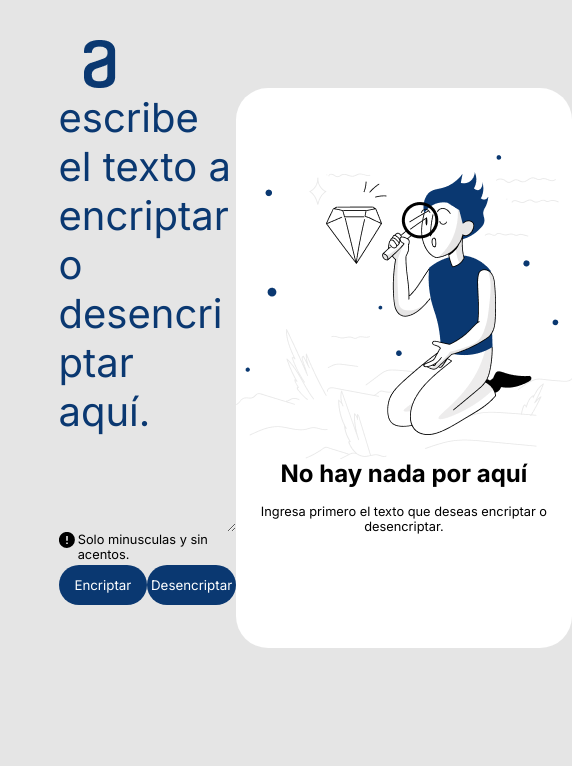
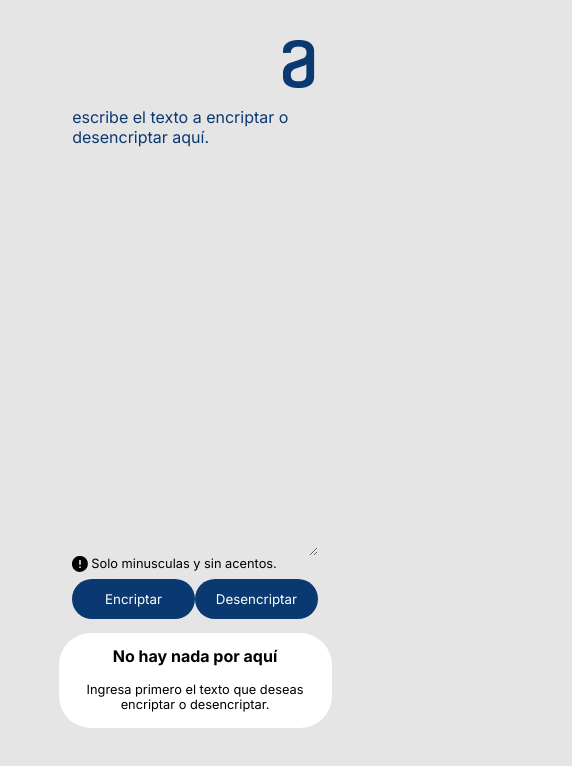
Before and after one commit to arheco/desencriptador, a plain HTML site: page index.html in a window 390 px wide. Shown: the whole page, 572 px wide, since content can reach past the window. Drawn offline with Linux system fonts and the light colour scheme.

Commit message:
Release 1.0
Se lanza la versión 1.0 de este proyecto.

```diff
--- a/js/app.js
+++ b/js/app.js
@@ -93,3 +93,5 @@ if (validado == false) {
         return false;
     }
 }
+
+//Necesario revisar la lógica en las validaciones pares.
--- a/styles/style.css
+++ b/styles/style.css
@@ -22,6 +22,7 @@ body {
 /*Parte superior*/
 
 .cabecera {
+    display: flex;
     margin: 2.5rem 0rem 0rem 2.5rem;
 }
 
@@ -102,7 +103,7 @@ body {
     display: flex;
     flex-direction: column;
     min-height: 35rem;
-    width: 35;
+    width: 35%;
     background-color: #fff;
     border-radius: 32px;
 }
@@ -143,10 +144,10 @@ body {
     border: none;
     font-family: var(--font-uno);
     color: var(--dark-blue);
-    width: 20rem;
+    width: 90%;
     font-family: var(--font-uno);
     font-size: 1rem;
-    height: 29rem;
+    height: 28.5rem;
     max-height: 29rem;
     text-transform: lowercase;
 }
@@ -162,3 +163,67 @@ body {
     outline-color: var(--dark-blue);
     box-shadow: none;
 }
+
+/*Responsividad*/
+
+@media (max-width: 1200px){
+
+    .cabecera {
+        justify-content: center;
+    }
+
+    .contenido{
+        justify-content: center;
+        flex-direction: column;
+    }
+
+    .contenido_areauno {
+        flex-direction: column;
+        padding: 5%;
+    }
+
+    .contenido_areados {
+        width: auto;
+        flex-direction: column;
+    }
+}
+
+@media (max-width: 600px){
+    .cabecera {
+        justify-content: right;
+        margin-right: 8%;
+    }
+
+    .contenido{
+        justify-content: center;
+        flex-direction: column;
+    }
+
+    .contenido_areauno {
+        flex-direction: column;
+        padding: 5%;
+    }
+
+    .contenido_areados{
+        width: auto;
+        flex-direction: column;
+        min-height: auto;
+    }
+
+    .contenido_areauno_cajatexto {
+        font-size: 1rem;
+    }
+
+    .contenido_areados_h5{
+        font-size: 1rem;
+        margin: 5% 1% 0% 1%;
+    }
+
+    .contenido_areados_salida {
+        height: auto;
+    }
+
+    .contenido_areados_divuno_img{
+        display: none;
+    }
+}
```
Also changed, not shown: index.html (+0 -1 lines), 1 other file.
